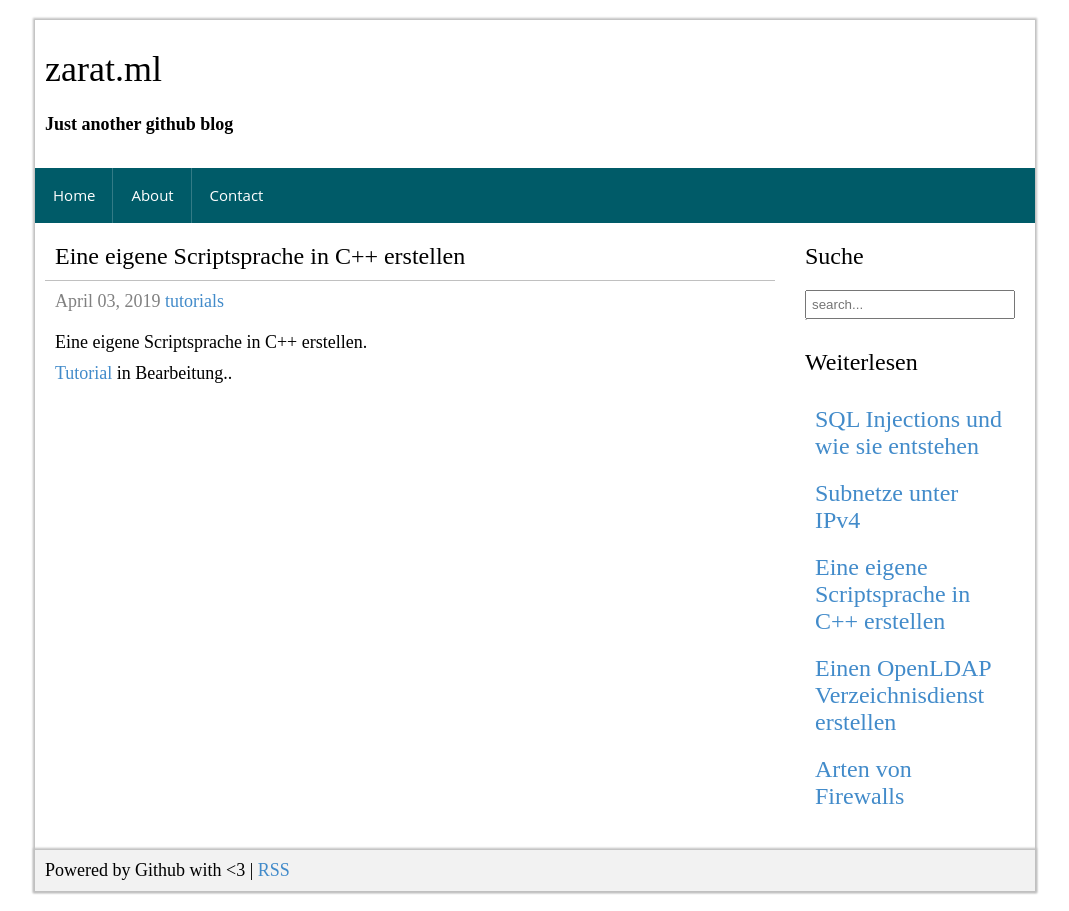
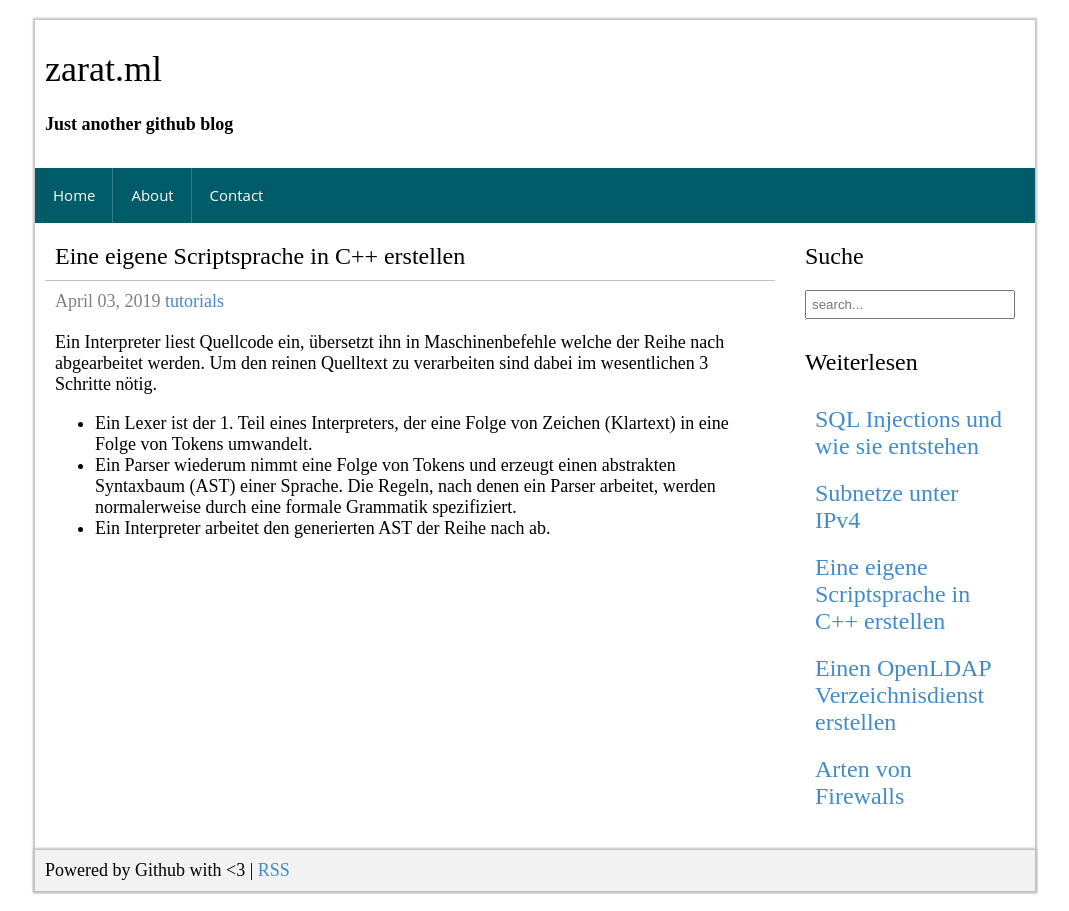
Before and after one commit to zarat/zarat.github.io, a Jekyll site: the page built from _posts/2019-04-03-script-interpreter.markdown, in a window 1280 px wide. Shown: the whole page, without its empty margins (105-1174 px from the left). Built offline with Jekyll 4.4.1, drawn with Linux system fonts in a browser that asks for light colours; comment, search, counter and statistics services are not loaded.

Commit message:
Update 2019-04-03-script-interpreter.markdown

```diff
--- a/_posts/2019-04-03-script-interpreter.markdown
+++ b/_posts/2019-04-03-script-interpreter.markdown
@@ -6,8 +6,8 @@ categories: tutorials
 permalink: /post/script-interpreter
 ---
 
-Eine eigene Scriptsprache in C++ erstellen.
+Ein Interpreter liest Quellcode ein, übersetzt ihn in Maschinenbefehle welche der Reihe nach abgearbeitet werden. Um den reinen Quelltext zu verarbeiten sind dabei im wesentlichen 3 Schritte nötig.
 
-<!--excerpt_separator-->
-
-[Tutorial](https://github.com/zarat/Interpreter) in Bearbeitung..
+  * Ein Lexer ist der 1. Teil eines Interpreters, der eine Folge von Zeichen (Klartext) in eine Folge von Tokens umwandelt.
+  * Ein Parser wiederum nimmt eine Folge von Tokens und erzeugt einen abstrakten Syntaxbaum (AST) einer Sprache. Die Regeln, nach denen ein Parser arbeitet, werden normalerweise durch eine formale Grammatik spezifiziert.
+  * Ein Interpreter arbeitet den generierten AST der Reihe nach ab.
```
